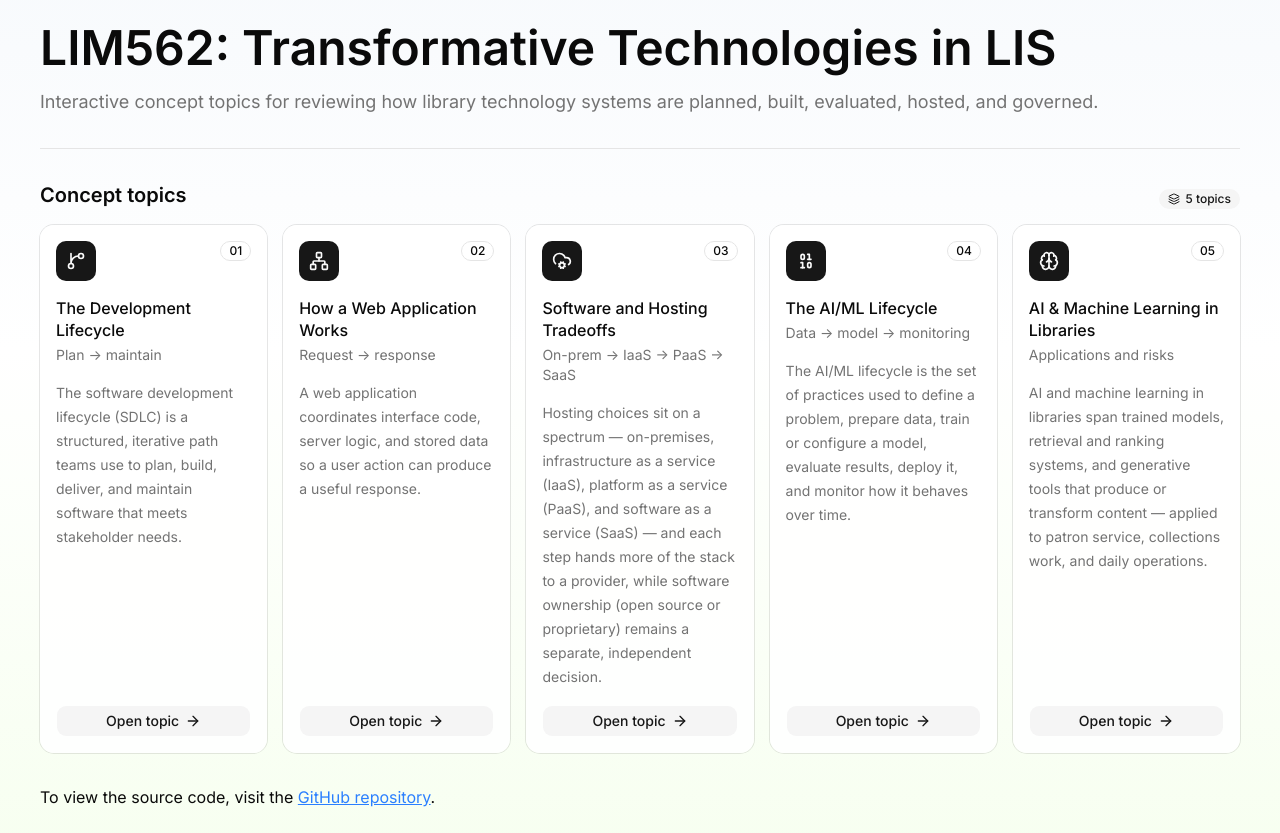
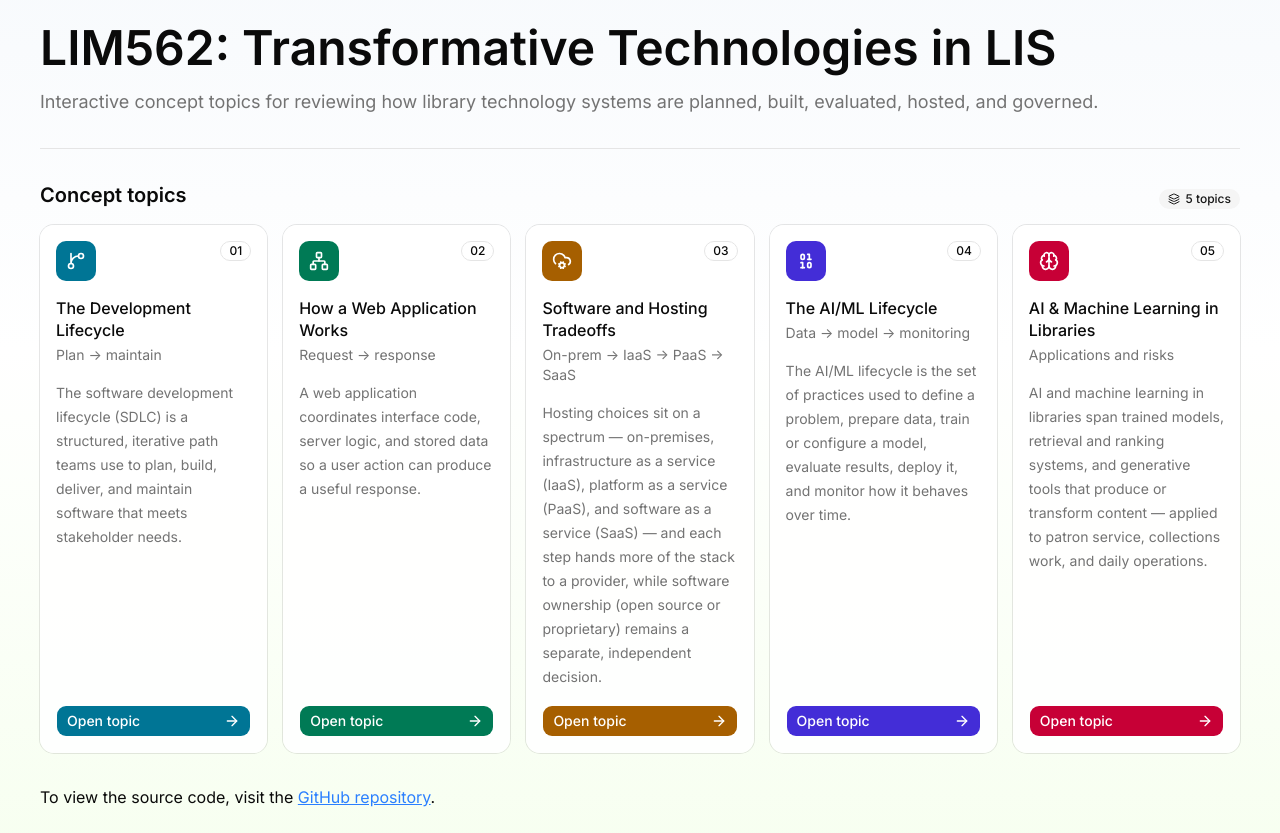
Before and after one commit to hops-on-pop/lim562-concepts, a Next.js app: page / in a window 1280 px wide. Built offline with nearby package versions, Linux system fonts and the light colour scheme.

Commit message:
update colors and cards

```diff
--- a/src/app/concepts/[slug]/page.tsx
+++ b/src/app/concepts/[slug]/page.tsx
@@ -15,6 +15,8 @@ import {
   CardTitle,
 } from "@/components/ui/card";
 import { concepts, getConcept, getConceptNeighbors } from "@/lib/concepts";
+import { getConceptTheme } from "@/lib/concept-themes";
+import { cn } from "@/lib/utils";
 
 type PageProps = {
   params: Promise<{
@@ -55,6 +57,7 @@ export default async function ConceptPage({ params }: PageProps) {
   }
 
   const { previous, next } = getConceptNeighbors(concept.slug);
+  const theme = getConceptTheme(concept.slug);
 
   return (
     <main className="page-shell page-shell-concept">
@@ -69,7 +72,12 @@ export default async function ConceptPage({ params }: PageProps) {
         <header className="grid gap-5 rounded-xl border bg-white/90 p-5 shadow-xs lg:grid-cols-[1fr_360px]">
           <div>
             <div className="flex flex-wrap items-center gap-3">
-              <span className="flex size-11 shrink-0 items-center justify-center rounded-lg bg-primary text-primary-foreground">
+              <span
+                className={cn(
+                  "flex size-11 shrink-0 items-center justify-center rounded-lg",
+                  theme.iconBadge,
+                )}
+              >
                 <ConceptIcon className="size-5" slug={concept.slug} />
               </span>
               <h1 className="text-3xl font-semibold tracking-normal text-balance sm:text-4xl">
--- a/src/app/page.tsx
+++ b/src/app/page.tsx
@@ -12,6 +12,8 @@ import {
   CardTitle,
 } from "@/components/ui/card"
 import { concepts } from "@/lib/concepts"
+import { getConceptTheme } from "@/lib/concept-themes"
+import { cn } from "@/lib/utils"
 
 export default function Home() {
   return (
@@ -46,14 +48,22 @@ export default function Home() {
           </div>
 
           <div className="grid gap-4 md:grid-cols-2 xl:grid-cols-5">
-            {concepts.map((concept, index) => (
+            {concepts.map((concept, index) => {
+              const theme = getConceptTheme(concept.slug)
+
+              return (
               <Card
                 className="group bg-white/90 transition-colors hover:border-primary/30"
                 key={concept.slug}
               >
                 <CardHeader>
                   <div className="mb-3 flex items-start justify-between gap-3">
-                    <span className="flex size-10 items-center justify-center rounded-lg bg-primary text-primary-foreground">
+                    <span
+                      className={cn(
+                        "flex size-10 items-center justify-center rounded-lg",
+                        theme.iconBadge,
+                      )}
+                    >
                       <ConceptIcon className="size-5" slug={concept.slug} />
                     </span>
                     <Badge variant="outline">
@@ -68,10 +78,14 @@ export default function Home() {
                     {concept.definition}
                   </p>
                   <Link
-                    className={buttonVariants({
-                      className: "mt-auto w-full justify-between",
-                      variant: "secondary",
-                    })}
+                    className={cn(
+                      buttonVariants({
+                        className: "mt-auto w-full justify-between",
+                        variant: "ghost",
+                      }),
+                      theme.iconBadge,
+                      theme.iconBadgeHover,
+                    )}
                     href={`/concepts/${concept.slug}`}
                   >
                     Open topic
@@ -79,7 +93,8 @@ export default function Home() {
                   </Link>
                 </CardContent>
               </Card>
-            ))}
+              )
+            })}
           </div>
         </section>
         <div>
--- a/src/lib/concept-themes.ts
+++ b/src/lib/concept-themes.ts
@@ -1,28 +1,29 @@
-import type { ConceptSlug } from "@/lib/concepts";
+import type { ConceptSlug } from "@/lib/concepts"
 
 export type ConceptLayoutRhythm =
   | "cycle"
   | "pipeline"
   | "journey"
   | "quadrant"
-  | "categories";
+  | "categories"
 
 export type ConceptTheme = {
-  slug: ConceptSlug;
-  layout: ConceptLayoutRhythm;
-  card: string;
-  shell: string;
-  header: string;
-  contentGap: string;
-  detailPanel: string;
-  iconBadge: string;
-  accentText: string;
-  accentMuted: string;
-  accentSurface: string;
-  activeControl: string;
-  inactiveControl: string;
-  callout: string;
-};
+  slug: ConceptSlug
+  layout: ConceptLayoutRhythm
+  card: string
+  shell: string
+  header: string
+  contentGap: string
+  detailPanel: string
+  iconBadge: string
+  iconBadgeHover: string
+  accentText: string
+  accentMuted: string
+  accentSurface: string
+  activeControl: string
+  inactiveControl: string
+  callout: string
+}
 
 const themes: Record<ConceptSlug, ConceptTheme> = {
   "ai-ml-lifecycle": {
@@ -34,6 +35,7 @@ const themes: Record<ConceptSlug, ConceptTheme> = {
     contentGap: "space-y-7",
     detailPanel: "rounded-2xl border bg-white p-5",
     iconBadge: "bg-indigo-700 text-white",
+    iconBadgeHover: "hover:bg-indigo-800 hover:text-white",
     accentText: "text-indigo-950",
     accentMuted: "text-indigo-900",
     accentSurface: "bg-indigo-50",
@@ -50,6 +52,7 @@ const themes: Record<ConceptSlug, ConceptTheme> = {
     contentGap: "space-y-8",
     detailPanel: "rounded-xl border bg-white p-4",
     iconBadge: "bg-cyan-700 text-white",
+    iconBadgeHover: "hover:bg-cyan-800 hover:text-white",
     accentText: "text-cyan-950",
     accentMuted: "text-cyan-900",
     accentSurface: "bg-cyan-50",
@@ -66,6 +69,7 @@ const themes: Record<ConceptSlug, ConceptTheme> = {
     contentGap: "space-y-5",
     detailPanel: "rounded-xl border bg-white p-5",
     iconBadge: "bg-emerald-700 text-white",
+    iconBadgeHover: "hover:bg-emerald-800 hover:text-white",
     accentText: "text-emerald-950",
     accentMuted: "text-emerald-900",
     accentSurface: "bg-emerald-50",
@@ -81,7 +85,8 @@ const themes: Record<ConceptSlug, ConceptTheme> = {
     header: "sm:px-1",
     contentGap: "space-y-6",
     detailPanel: "rounded-xl border bg-white p-5",
-    iconBadge: "bg-amber-700 text-white",
+    iconBadge: "bg-yellow-700 text-white",
+    iconBadgeHover: "hover:bg-amber-900 hover:text-white",
     accentText: "text-amber-950",
     accentMuted: "text-amber-900",
     accentSurface: "bg-amber-50",
@@ -98,6 +103,7 @@ const themes: Record<ConceptSlug, ConceptTheme> = {
     contentGap: "space-y-6",
     detailPanel: "rounded-2xl border bg-white p-5 shadow-sm",
     iconBadge: "bg-rose-700 text-white",
+    iconBadgeHover: "hover:bg-rose-800 hover:text-white",
     accentText: "text-rose-950",
     accentMuted: "text-rose-900",
     accentSurface: "bg-rose-50",
@@ -105,8 +111,8 @@ const themes: Record<ConceptSlug, ConceptTheme> = {
     inactiveControl: "hover:border-rose-200 hover:bg-rose-50/70",
     callout: "text-sm text-rose-950",
   },
-};
+}
 
 export function getConceptTheme(slug: ConceptSlug): ConceptTheme {
-  return themes[slug];
+  return themes[slug]
 }
```
